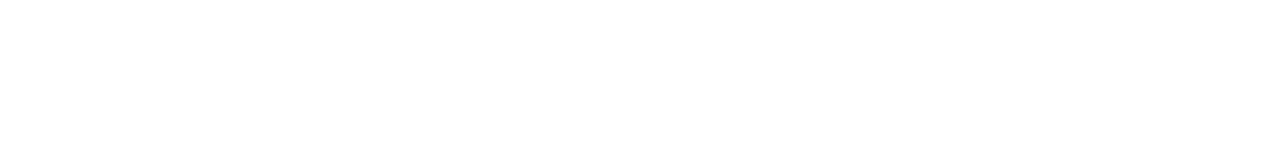
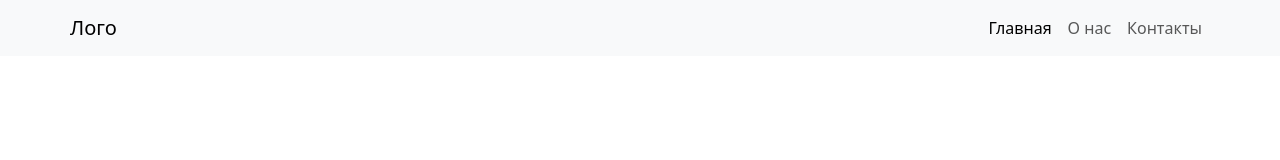
Before and after one commit to VitaliKhd/test, a plain HTML site: page index.html in a window 1280 px wide. Drawn offline with nearby package versions, Linux system fonts and the light colour scheme.

Commit message:
feat: add header and nav

```diff
--- a/index.html
+++ b/index.html
@@ -8,6 +8,28 @@
     <link rel="stylesheet" href="/style.css">
 </head>
 <body>
+    <header class="bg-light">
+    <nav class="navbar navbar-expand-lg navbar-light container">
+      <a class="navbar-brand" href="#">Лого</a>
+      <button class="navbar-toggler" type="button" data-bs-toggle="collapse" data-bs-target="#navbarMenu">
+        <span class="navbar-toggler-icon"></span>
+      </button>
+      <div class="collapse navbar-collapse" id="navbarMenu">
+        <ul class="navbar-nav ms-auto">
+          <li class="nav-item">
+            <a class="nav-link active" href="#">Главная</a>
+          </li>
+          <li class="nav-item">
+            <a class="nav-link" href="#">О нас</a>
+          </li>
+          <li class="nav-item">
+            <a class="nav-link" href="#">Контакты</a>
+          </li>
+        </ul>
+      </div>
+    </nav>
+  </header>
 
+  <script src="https://cdn.jsdelivr.net/npm/bootstrap@5.3.3/dist/js/bootstrap.bundle.min.js"></script>
 </body>
 </html>
```
